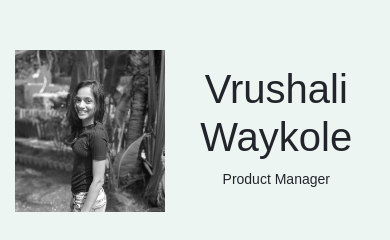
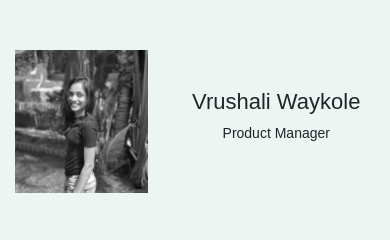
Before and after one commit to vrushaliwaykole/vrushaliwaykole.github.io, a plain HTML site: page index.html in a window 390 px wide. Shown: the top 240 px of the page. Drawn offline with Linux system fonts and the light colour scheme; a web font is replaced by a local one.

Commit message:
Changes in style according to devices

```diff
--- a/css/index.css
+++ b/css/index.css
@@ -49,7 +49,11 @@ html {
   padding-top: 50px;
   background-color: #edf5f3;
 }
-@media (min-width: 991px) {
+.introduction-image{
+  display: inline-block;
+  width: 100%;
+}
+@media (min-width: 577px) {
   .introduction-image{
     max-width: 200px;
   }
@@ -66,15 +70,15 @@ html {
     margin-top: 30px
   }
 }
-@media (max-width: 990px) {
-  .introduction-image{
-    max-width: 150px;
-  }
+@media (max-width: 576px) {
   .social-links-container{
     text-align: center;
   }
   .intro-body{
-    margin-top: 15px
+    margin-top: 10%;
+  }
+  .intro-body .name{
+    font-size: 22px !important;
   }
   .contact-me-container{
     text-align: center;
--- a/index.html
+++ b/index.html
@@ -37,21 +37,21 @@
       <div class="row" id="introduction-section">
         <div class="col-12 col-lg-5 image-title-section">
           <div class="row">
-            <div class="col-md-12 col-5 text-center">
+            <div class="col-lg-12 col-5 text-center">
               <img class="introduction-image" src="img/IMG_20180302_144122_Bokeh_edited.jpeg"  />
             </div>
-            <div class="col-7 col-sm-7 col-md-12 intro-body">
-              <h1 class="brand-heading">Vrushali Waykole</h1>
+            <div class="col-7 col-sm-7 col-lg-12 intro-body">
+              <h2 class="name">Vrushali Waykole</h2>
               <p class="intro-text">
                 Product Manager
               </p>
             </div>
           </div>
           <div class="row contact-me-container">
-            <div class="col-12 col-sm-12 col-md-12 col-lg-8">
+            <div class="col-12 col-sm-12 col-md-8 col-lg-8">
               <i class="fa fa-envelope-o"></i> vrushaliwaykole@gmail.com
             </div>
-            <div class="col-12 col-sm-12 col-md-12 col-lg-4 social-links-container">
+            <div class="col-12 col-sm-12 col-md-4 col-lg-4 social-links-container">
               <div class="social-links">
                 <a href="https://www.linkedin.com/in/vrushaliwaykole"><i class="fa fa-linkedin"></i></a>
                 <a href="https://www.instagram.com/vrushaliwaykole/"><i class="fa fa-instagram"></i></a>
--- a/js/index.js
+++ b/js/index.js
@@ -1,9 +1,9 @@
-if(document.documentElement.clientWidth < 500){
-  // if(document.getElementsByClassName('image-title-section')[0].clientHeight < document.documentElement.clientHeight){
-  //   document.getElementsByClassName('image-title-section')[0].style.height = document.documentElement.clientHeight + "px"
-  // }
-}else{
-  if(document.getElementById('introduction-section').clientHeight < document.documentElement.clientHeight){
-    document.getElementById('introduction-section').style.height = document.documentElement.clientHeight + "px"
-  }
-}
+// if(document.documentElement.clientWidth > 1104){
+//   // if(document.getElementsByClassName('image-title-section')[0].clientHeight < document.documentElement.clientHeight){
+//   //   document.getElementsByClassName('image-title-section')[0].style.height = document.documentElement.clientHeight + "px"
+//   // }
+// }else{
+//   if(document.getElementById('introduction-section').clientHeight < document.documentElement.clientHeight){
+//     document.getElementById('introduction-section').style.height = document.documentElement.clientHeight + "px"
+//   }
+// }
```
